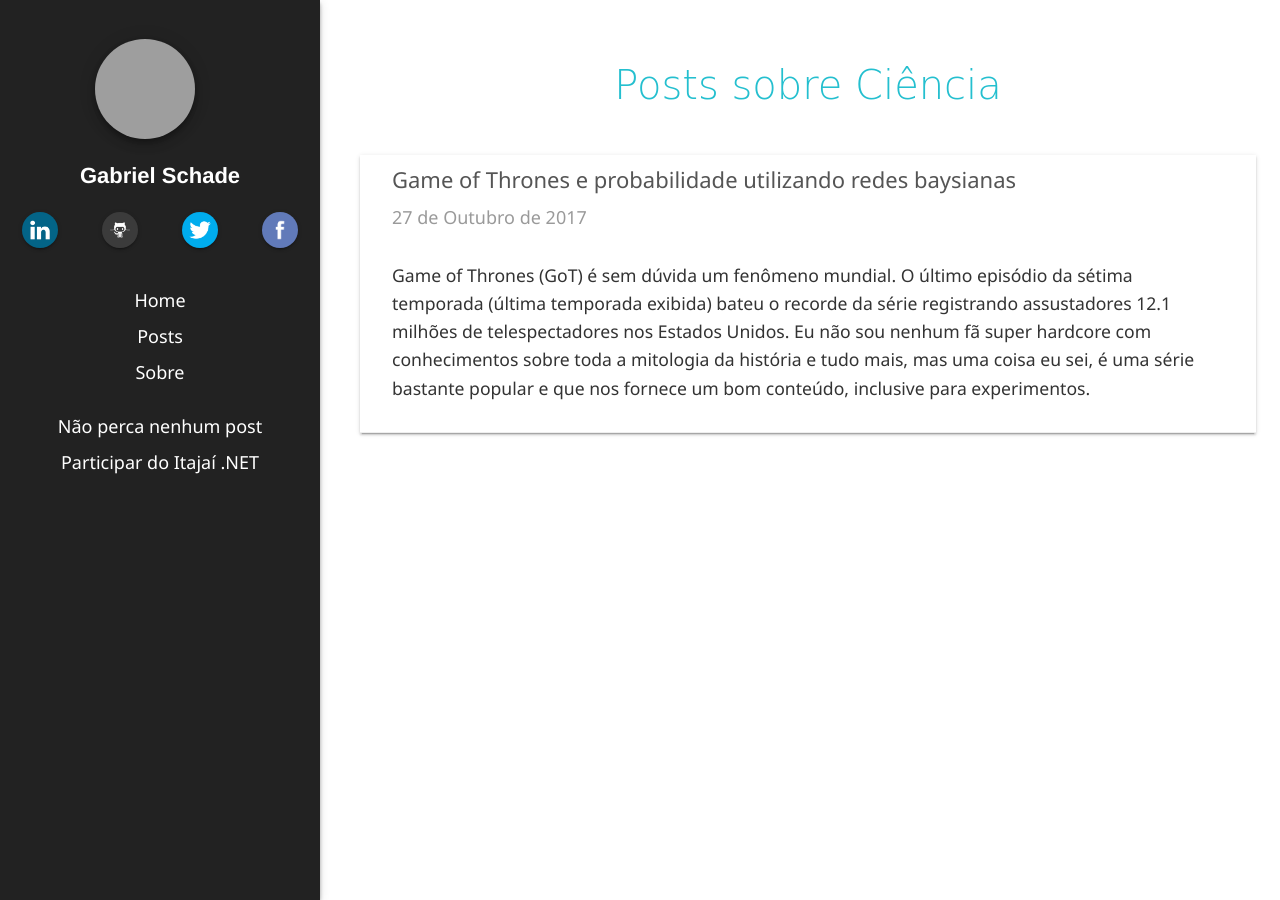
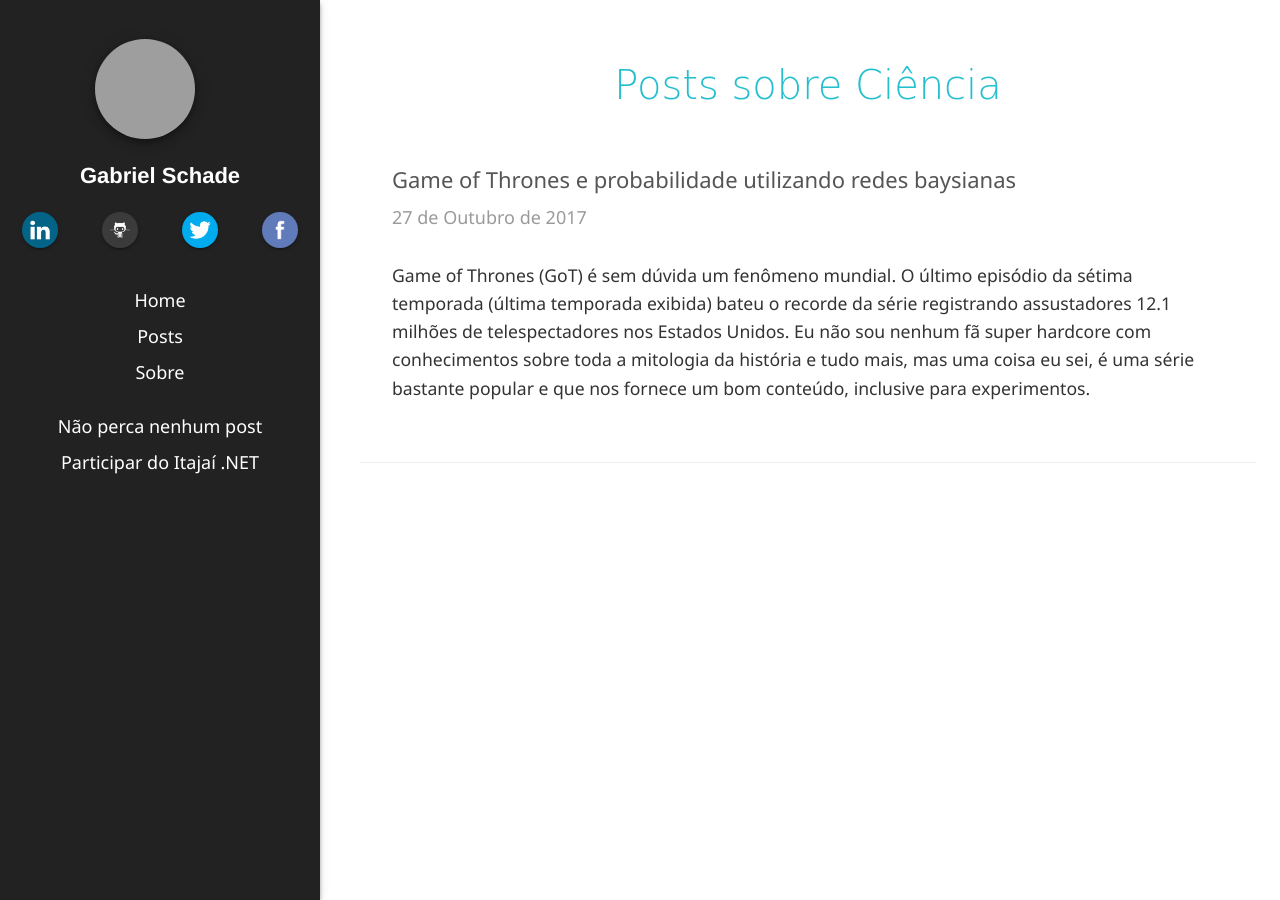
Before and after one commit to gabrielschade/gabrielschade.github.io, a Jekyll site: the page built from posts-categoria/ciencia.html, in a window 1280 px wide. Built offline with Jekyll 4.4.1, drawn with Linux system fonts in a browser that asks for light colours; nearby versions of some CDN libraries; comment, search, counter and statistics services are not loaded; grey boxes are pictures that could not be loaded.

Commit message:
separação por distância

```diff
--- a/_includes/single-post.html
+++ b/_includes/single-post.html
@@ -1,5 +1,5 @@
-<li class="content-list-item z-depth-1">
-    <a class="none-decoration waves-effect" href="{{ post.url }}" style="height:100%">
+<li class="content-list-item">
+    <a class="none-decoration waves-effect" href="{{ post.url }}" style="height:100%;padding-bottom:30px;">
         <div>{{ post.title }}
             <span class="post-date" style="font-size:18px">{% include postdate.html %}</span>
             <div class="post-excerpt">
```
